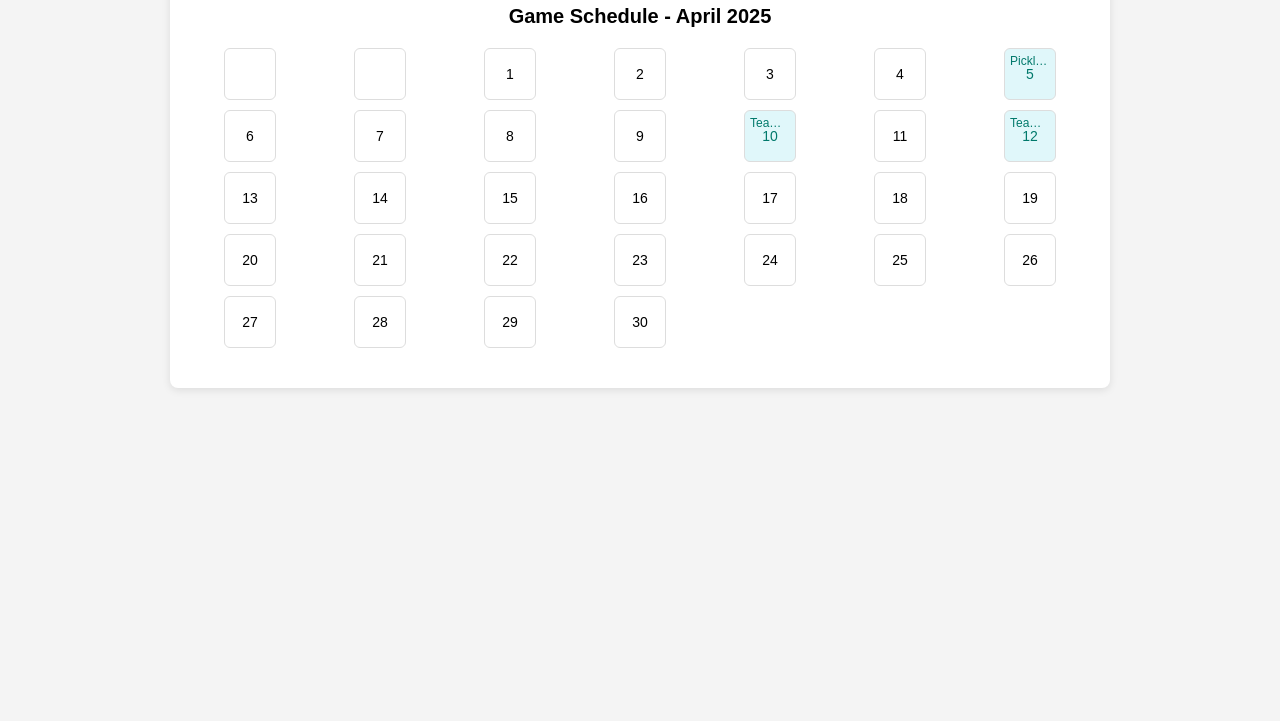
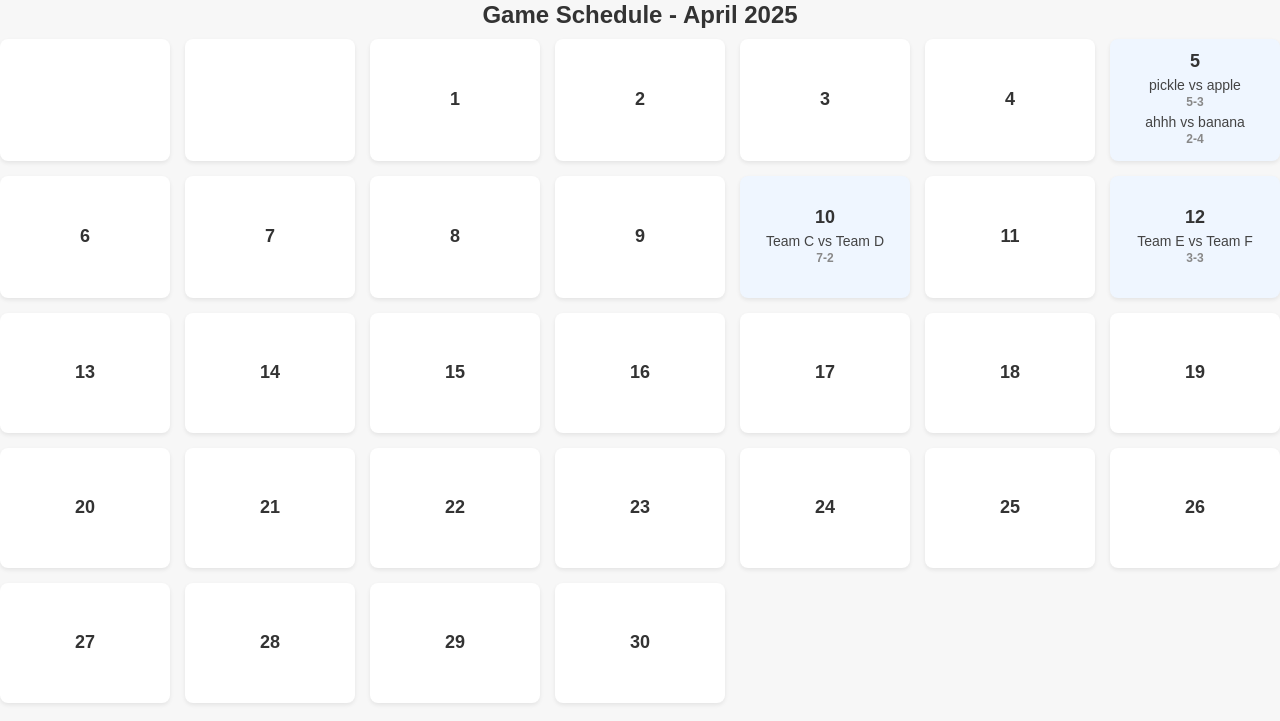
Before and after one commit to 20kawa/baseball, a plain HTML site: page index.html in a window 1280 px wide. Shown: the part 79-800 px from the top of the page. Drawn offline with Linux system fonts and the light colour scheme.

Commit message:
Update index.html

```diff
--- a/index.html
+++ b/index.html
@@ -4,123 +4,8 @@
   <meta charset="UTF-8">
   <meta name="viewport" content="width=device-width, initial-scale=1.0">
   <title>Game Schedule</title>
-  <style>
-    body {
-      font-family: Arial, sans-serif;
-      margin: 0;
-      padding: 0;
-      background-color: #f4f4f4;
-    }
-
-    #calendar {
-      max-width: 900px;
-      margin: 0 auto;
-      background-color: #fff;
-      padding: 20px;
-      border-radius: 8px;
-      box-shadow: 0 2px 8px rgba(0, 0, 0, 0.1);
-    }
-
-    h1 {
-      text-align: center;
-      font-size: 24px;
-      margin-bottom: 20px;
-    }
-
-    #monthYear {
-      font-size: 20px;
-      font-weight: bold;
-      margin-bottom: 20px;
-      text-align: center;
-    }
-
-    .calendar-grid {
-      display: grid;
-      grid-template-columns: repeat(7, 1fr);
-      grid-gap: 10px;
-      justify-items: center;
-      margin-bottom: 20px;
-    }
-
-    .day-cell {
-      width: 40px;
-      height: 40px;
-      display: flex;
-      align-items: center;
-      justify-content: center;
-      border: 1px solid #ddd;
-      border-radius: 6px;
-      cursor: pointer;
-      font-size: 14px;
-      background-color: #fff;
-      transition: background-color 0.3s ease;
-      position: relative;
-      padding: 5px;
-      text-align: center;
-    }
-
-    .day-cell.game {
-      background-color: #e0f7fa;
-      color: #00796b;
-    }
-
-    .day-cell.game:hover {
-      background-color: #b2ebf2;
-    }
-
-    .game-info {
-      font-size: 12px;
-      color: #00796b;
-      position: absolute;
-      top: 5px;
-      left: 5px;
-      right: 5px;
-      bottom: 5px;
-      overflow: hidden;
-      text-overflow: ellipsis;
-      white-space: nowrap;
-    }
-
-    .day-cell span {
-      font-size: 14px;
-      font-weight: bold;
-      color: #333;
-    }
-
-    /* Mobile Responsiveness */
-    @media (max-width: 768px) {
-      .calendar-grid {
-        grid-template-columns: repeat(7, 1fr);
-        grid-gap: 8px;
-      }
-
-      .day-cell {
-        width: 40px;
-        height: 40px;
-        font-size: 12px;
-      }
-    }
-
-    @media (max-width: 480px) {
-      .calendar-grid {
-        grid-template-columns: repeat(7, 1fr);
-      }
-
-      .day-cell {
-        width: 35px;
-        height: 35px;
-        font-size: 10px;
-      }
-
-      .day-cell span {
-        font-size: 12px;
-      }
-
-      #monthYear {
-        font-size: 18px;
-      }
-    }
-  </style>
+  <!-- Link to external CSS file -->
+  <link rel="stylesheet" href="styles.css">
 </head>
 <body>
 
@@ -130,74 +15,8 @@
     <div class="calendar-grid" id="calendarGrid"></div>
   </div>
 
-  <script>
-    const games = {
-      '2025-04-05': ['Pickle vs Apple: 2-3', 'Ahhh vs Banana: 4-1'],
-      '2025-04-10': ['Team C vs Team D: 1-1'],
-      '2025-04-12': ['Team E vs Team F: 0-2'],
-    };
+  <!-- Link to external JS file -->
+  <script src="script.js"></script>
 
-    let currentMonth = 3; // April (0-based index: 0 = January, 1 = February, ...)
-    let currentYear = 2025;
-
-    function renderCalendar() {
-      const monthYear = document.getElementById('monthYear');
-      const calendarGrid = document.getElementById('calendarGrid');
-
-      // Set the month and year in the header
-      monthYear.textContent = `Game Schedule - ${new Date(currentYear, currentMonth).toLocaleString('default', { month: 'long' })} ${currentYear}`;
-
-      // Get the first day of the month and the number of days in the month
-      const firstDay = new Date(currentYear, currentMonth, 1).getDay();
-      const lastDate = new Date(currentYear, currentMonth + 1, 0).getDate();
-
-      // Clear previous calendar grid
-      calendarGrid.innerHTML = '';
-
-      // Add empty cells before the first day
-      for (let i = 0; i < firstDay; i++) {
-        calendarGrid.innerHTML += '<div class="day-cell"></div>';
-      }
-
-      // Add day cells for the month
-      for (let day = 1; day <= lastDate; day++) {
-        const dayDate = new Date(currentYear, currentMonth, day);
-        const dateString = dayDate.toISOString().split('T')[0]; // Format YYYY-MM-DD
-
-        const cell = document.createElement('div');
-        cell.classList.add('day-cell');
-        cell.textContent = day;
-
-        // Add games to the day cell if there are any
-        if (games[dateString]) {
-          cell.classList.add('game');
-          // Display game names and scores inside the day cell
-          const gameInfo = document.createElement('div');
-          gameInfo.classList.add('game-info');
-          gameInfo.textContent = games[dateString].join(', ');
-          cell.appendChild(gameInfo);
-        }
-
-        calendarGrid.appendChild(cell);
-      }
-    }
-
-    function changeMonth(delta) {
-      currentMonth += delta;
-
-      if (currentMonth < 0) {
-        currentMonth = 11; // Wrap to December
-        currentYear--;
-      } else if (currentMonth > 11) {
-        currentMonth = 0; // Wrap to January
-        currentYear++;
-      }
-
-      renderCalendar();
-    }
-
-    // Initial render
-    renderCalendar();
-  </script>
 </body>
 </html>
```
